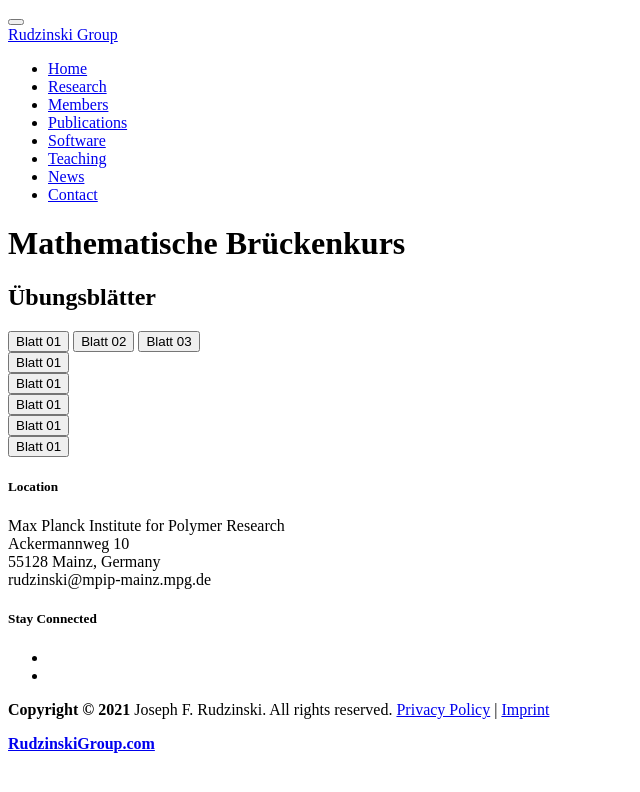
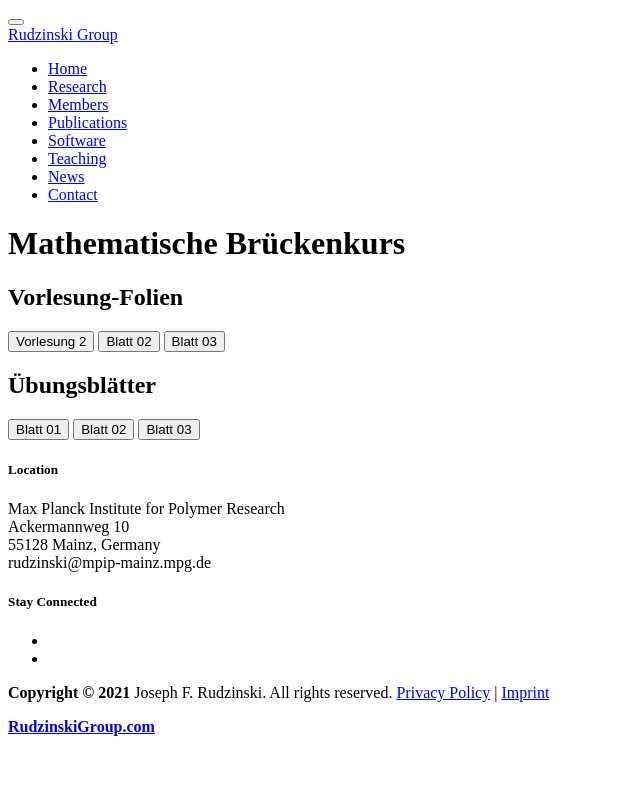
Before and after one commit to JFRudzinski/JFRudzinski.github.io, a Jekyll site: the page built from _posts/classes/2021-09-26-Brueckenkurs.md, in a window 1280 px wide. Shown: the top 792 px of the page, without its empty margins (0-640 px from the left). Built offline with Jekyll 4.4.1, drawn with Linux system fonts in a browser that asks for light colours.

Commit message:
testing Teaching 7

```diff
--- a/_posts/classes/2021-09-26-Brueckenkurs.md
+++ b/_posts/classes/2021-09-26-Brueckenkurs.md
@@ -11,8 +11,8 @@ categories: jekyll Class
 
 <div class="container">
     <div class="center">
-        <h2 class="post-title">Übungsblätter</h2>
-        <a href="{{site.baseurl}}/assets/content/Teaching/Brueckenkurs/Uebungsblaetter/Blatt01.pdf" target="_blank"><button class="button-new shadow">Blatt 01</button></a>
+        <h2 class="post-title">Vorlesung-Folien</h2>
+        <a href="{{site.baseurl}}/assets/content/Teaching/Brueckenkurs/Vorlesungen/vor02.pdf" target="_blank"><button class="button-new shadow">Vorlesung 2</button></a>
         <a href="{{site.baseurl}}/assets/content/Teaching/Brueckenkurs/Uebungsblaetter/Blatt02.pdf" target="_blank"><button class="button-new shadow">Blatt 02</button></a>
         <a href="{{site.baseurl}}/assets/content/Teaching/Brueckenkurs/Uebungsblaetter/Blatt03.pdf" target="_blank"><button class="button-new shadow">Blatt 03</button></a>
     </div>
@@ -20,30 +20,9 @@ categories: jekyll Class
 
 <div class="container">
     <div class="center">
+        <h2 class="post-title">Übungsblätter</h2>
         <a href="{{site.baseurl}}/assets/content/Teaching/Brueckenkurs/Uebungsblaetter/Blatt01.pdf" target="_blank"><button class="button-new shadow">Blatt 01</button></a>
+        <a href="{{site.baseurl}}/assets/content/Teaching/Brueckenkurs/Uebungsblaetter/Blatt02.pdf" target="_blank"><button class="button-new shadow">Blatt 02</button></a>
+        <a href="{{site.baseurl}}/assets/content/Teaching/Brueckenkurs/Uebungsblaetter/Blatt03.pdf" target="_blank"><button class="button-new shadow">Blatt 03</button></a>
     </div>
 </div>
-
-<div class="container">
-    <div class="center">
-        <a href="{{site.baseurl}}/assets/content/Teaching/Brueckenkurs/Uebungsblaetter/Blatt01.pdf" target="_blank"><button class="button-new shadow">Blatt 01</button></a>
-    </div>
-</div>
-
-<div class="container">
-    <div class="center">
-        <a href="{{site.baseurl}}/assets/content/Teaching/Brueckenkurs/Uebungsblaetter/Blatt01.pdf" target="_blank"><button class="button-new shadow">Blatt 01</button></a>
-    </div>
-</div>
-
-<div class="container">
-    <div class="center">
-        <a href="{{site.baseurl}}/assets/content/Teaching/Brueckenkurs/Uebungsblaetter/Blatt01.pdf" target="_blank"><button class="button-new shadow">Blatt 01</button></a>
-    </div>
-</div>
-
-<div class="container">
-    <div class="center">
-        <a href="{{site.baseurl}}/assets/content/Teaching/Brueckenkurs/Uebungsblaetter/Blatt01.pdf" target="_blank"><button class="button-new shadow">Blatt 01</button></a>
-    </div>
-</div>
```
Also changed, not shown: 1 other file.
